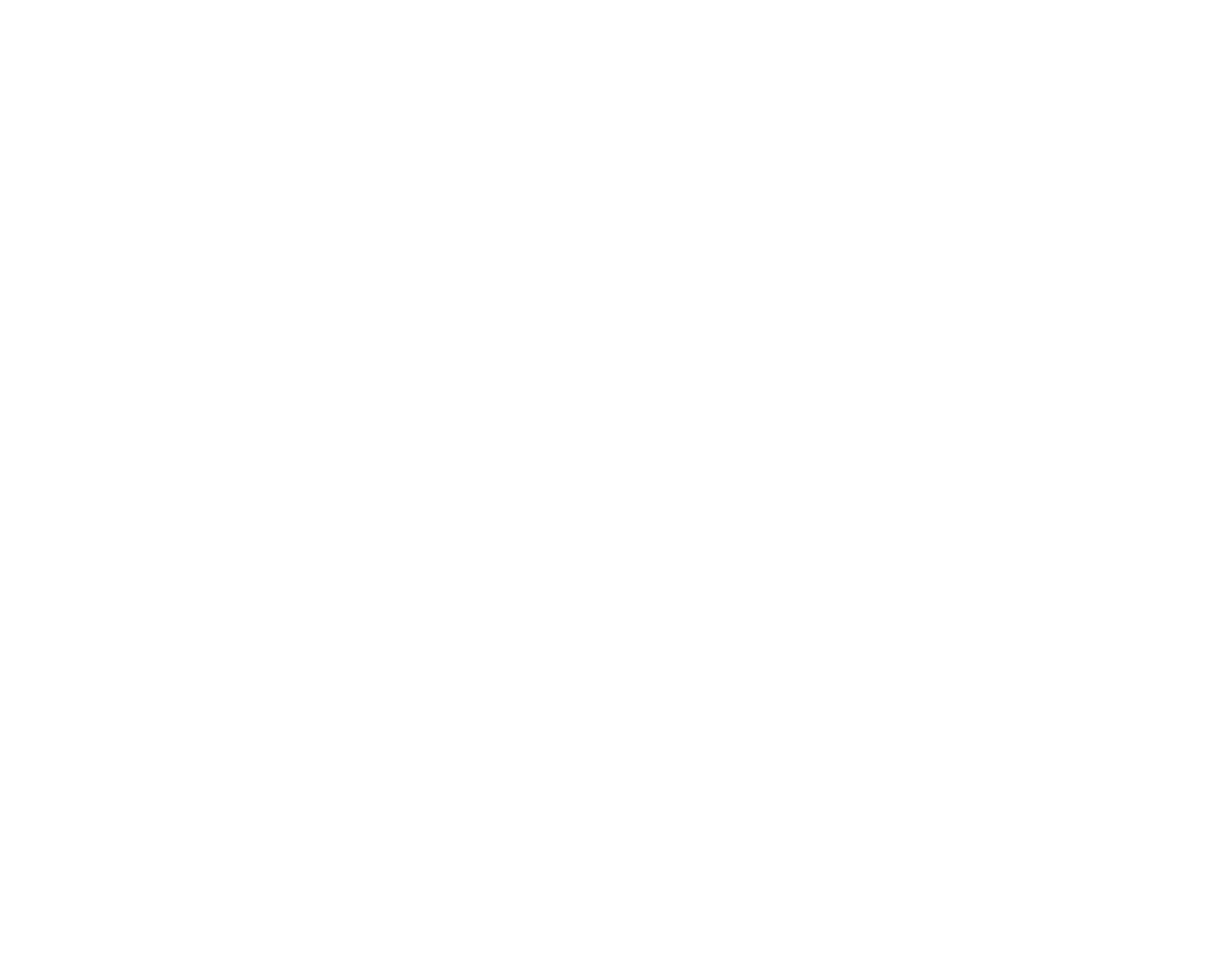
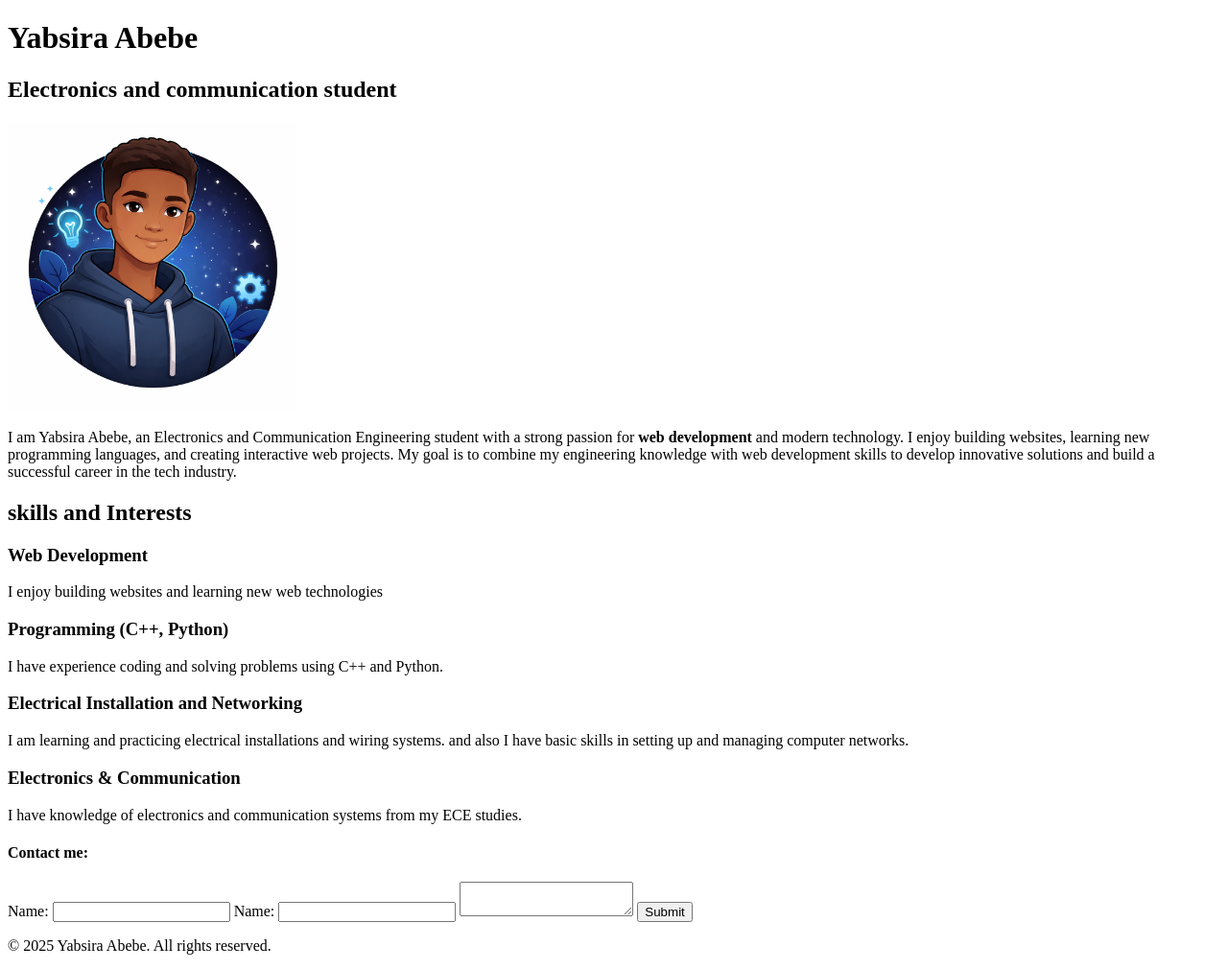
Before and after one commit to knfm2312/csec-_astu_mini-Project2-Personal-Profile-Page, a plain HTML site: page miniproject(2)/index.html in a window 1280 px wide. Shown: the whole page at 96% size. Before the commit the page ends 800 px from the top, so only its background shows below. Drawn offline with Linux system fonts and the light colour scheme.

Commit message:
second apdate

```diff
--- a/miniproject(2)/index.html
+++ b/miniproject(2)/index.html
@@ -1,24 +1,63 @@
 <!DOCTYPE html>
 <html lang="en">
 <head>
+    <link rel="stylesheet" href="style.css" />
     <meta charset="UTF-8">
     <meta name="viewport" content="width=device-width, initial-scale=1.0">
     <title>Document</title>
 </head>
 <body>
     <headre>
+        <h1>Yabsira Abebe</h1>
+        <h2>Electronics and communication student</h2>
     </headre>
 
     <section id="profile">
+        <img src="images/5569a8c6-2316-419e-993c-dd254367d8f5.png" alt="" >
+        <P>I am Yabsira Abebe, an Electronics and Communication Engineering student with a strong passion for <strong>web development</strong> and modern technology.
+    I enjoy building websites, learning new programming languages, and creating interactive web projects.
+    My goal is to combine my engineering knowledge with web development skills to develop innovative solutions and build a successful career in the tech industry.
+</P>
     </section>
 
     <section id="skills">
+        <h2>skills and Interests </h2>
+
+        <div>
+            <h3>Web Development</h3>
+            <p>I enjoy building websites and learning new web technologies</p>
+        </div>
+        <div>
+            <h3>Programming (C++, Python)</h3>
+             <p>I have experience coding and solving problems using C++ and Python.</p>
+        </div>
+        <div>
+            <h3>Electrical Installation and Networking</h3>
+             <p>I am learning and practicing electrical installations and wiring systems. and also I have basic skills in setting up and managing computer networks.</p>
+        </div>
+        <div>
+            <h3>Electronics & Communication</h3>
+             <p>I have knowledge of electronics and communication systems from my ECE studies.</p>
+        </div>
     </section>
 
     <section id="contact">
+        <h4>Contact me:</h4>
+        <form>
+            <label for="name">Name:</label>
+            <input type="text" id="name">
+
+            <label for="name">Name:</label>
+            <input type="email" id="email" name="email" >
+
+            <textarea id="message" name="message"></textarea>
+
+            <button type="submit">Submit</button>
+        </form>
     </section>
 
-    <footer id="">
+    <footer id="footer">
+        <p>&copy; 2025 Yabsira Abebe. All rights reserved.</p>
     </footer>
 </body>
 </html>
--- a/miniproject(2)/style.css
+++ b/miniproject(2)/style.css
@@ -0,0 +1,4 @@
+img {
+    width:300px;
+    height: 300px;
+}
```
Also changed, not shown: miniproject(2)/images/5569a8c6-2316-419e-993c-dd254367d8f5.png (added), miniproject(2)/images/e4fa65c5-e8e0-49d6-8eec-8b8032d053bf.png (added).
